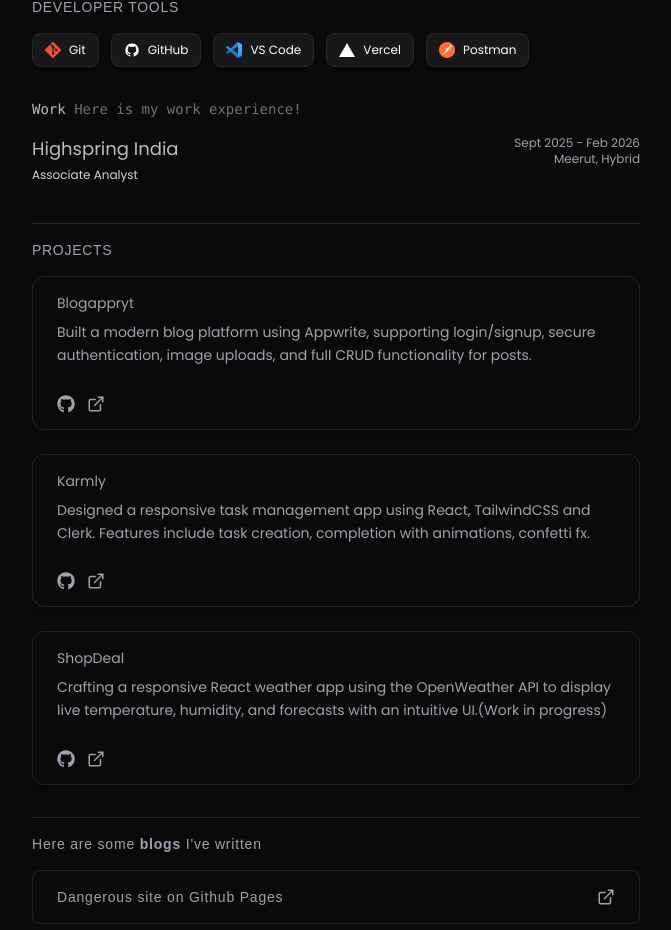
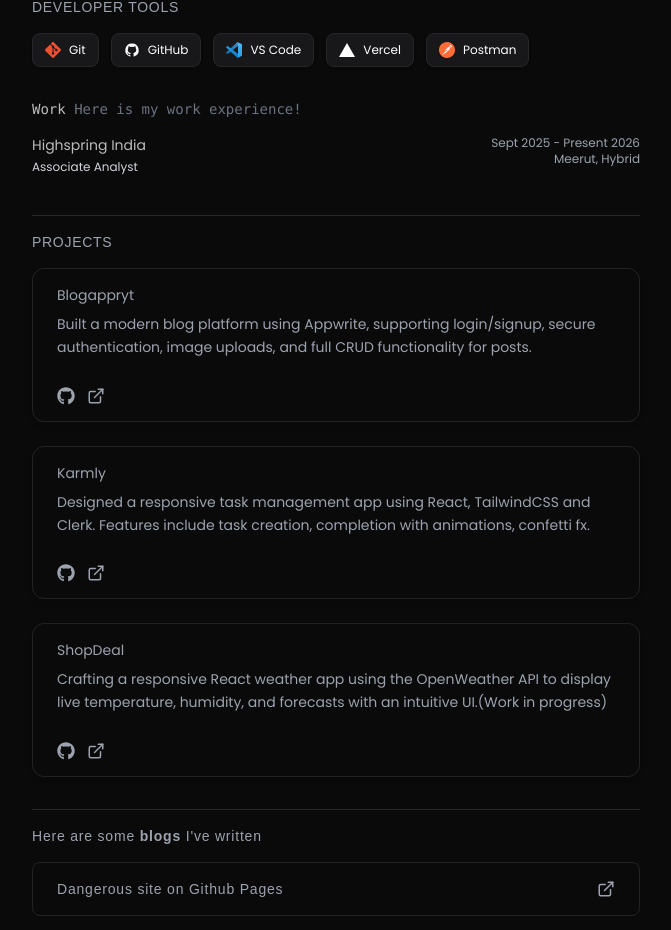
Before and after one commit to rachitk29/portfolio, a React (Vite) app: page / in a window 1280 px wide. Shown: the part 974-1904 px from the top of the page, without its empty margins (304-975 px from the left). Built offline with nearby package versions, Linux system fonts and the light colour scheme.

Commit message:
add new changes

```diff
--- a/src/components/WorkExperience.jsx
+++ b/src/components/WorkExperience.jsx
@@ -15,7 +15,7 @@ const WorkExperience = () => {
 
             {/* Left section */}
             <div className="flex flex-col">
-              <h3 className="flex items-center gap-2 text-lg">
+              <h3 className="flex items-center gap-2 text-sm">
                 Highspring India
                 {/* <span className="text-xs bg-gray-700 text-gray-300 rounded-full px-2 py-1 font-medium">
                   Intern
@@ -26,8 +26,9 @@ const WorkExperience = () => {
 
             {/* Right section */}
             <div className="text-gray-400 text-xs sm:text-right mt-2 sm:mt-0">
-              <p>Sept 2025 - Feb 2026</p>
+              <p>Sept 2025 - Present 2026</p>
               <p>Meerut, Hybrid</p>
+              {/* <p>Walmart DSS</p> */}
             </div>
 
           </div>
```
